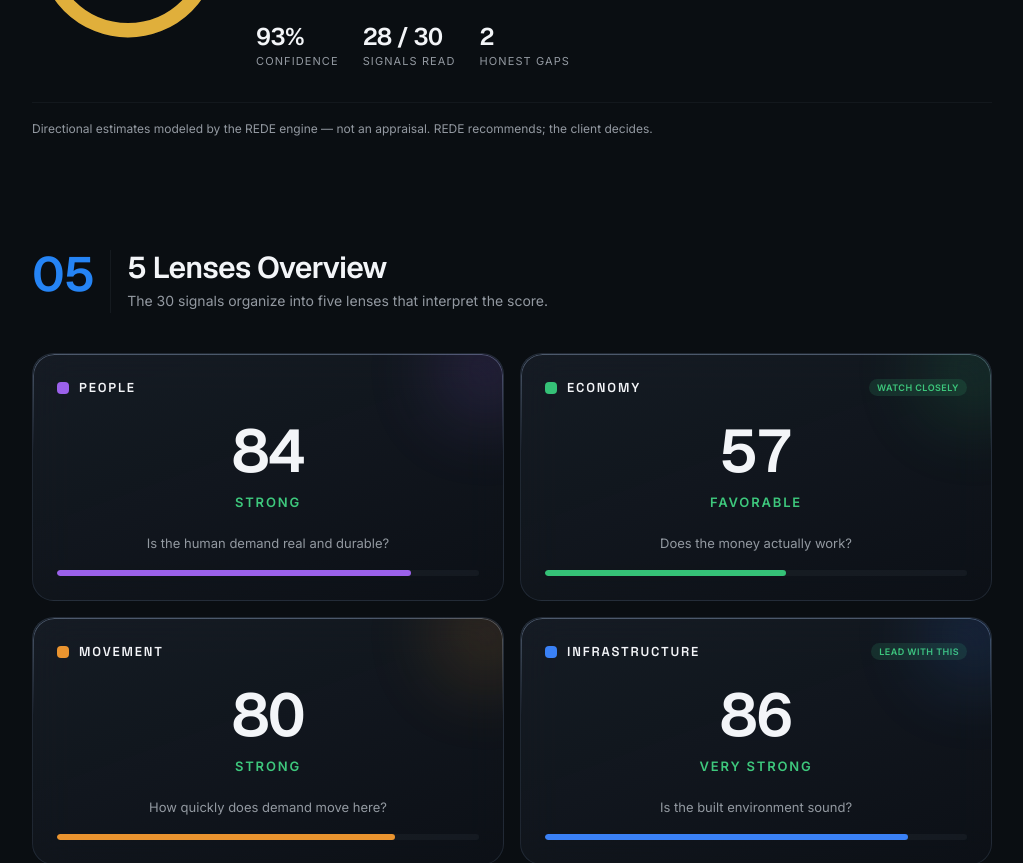
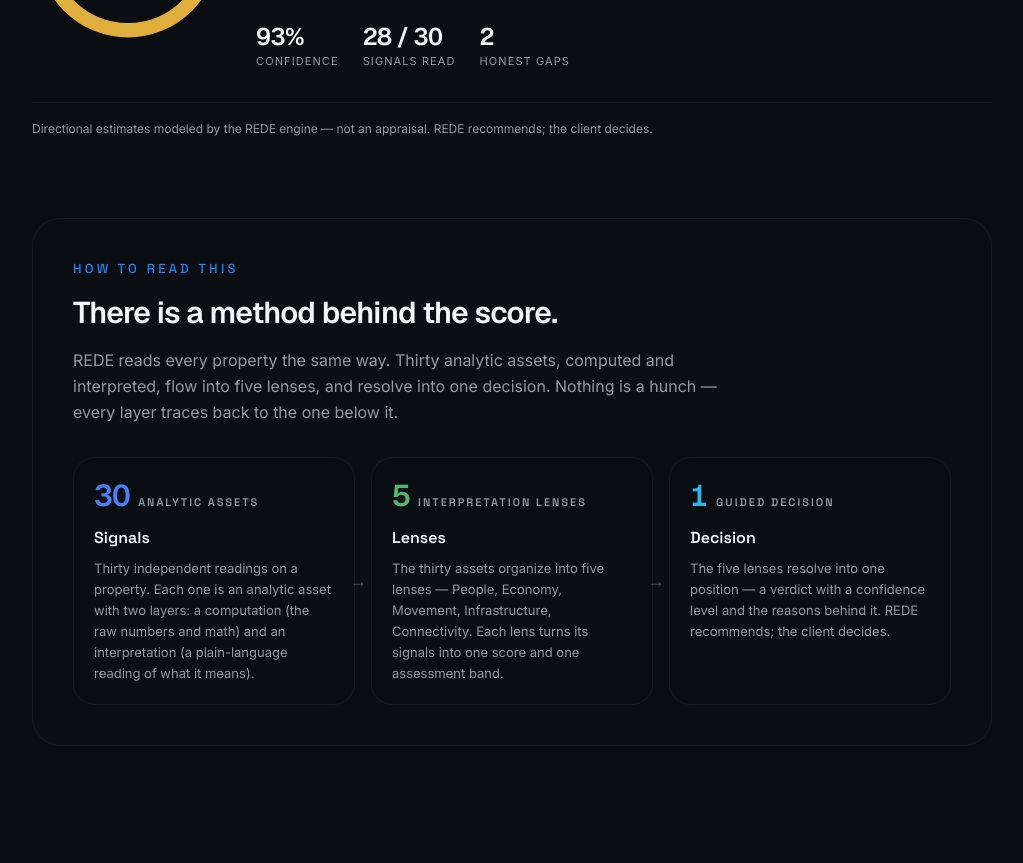
Before and after one commit to plaveo/rede-product-launch, a Next.js app: page /result in a window 1280 px wide. Shown: the part 420-1283 px from the top of the page, without its empty margins (128-1151 px from the left). Built offline with nearby package versions, Linux system fonts and the light colour scheme.

Commit message:
feat: add ResultGuide component and update ResultBriefing layout
Added new ResultGuide component and modified ResultBriefing to streamline the client briefing process.

Co-authored-by: plaveo <295729336+plaveo@users.noreply.github.com>

```diff
--- a/app/result/page.tsx
+++ b/app/result/page.tsx
@@ -1,6 +1,7 @@
 import type { Metadata } from 'next'
 import { buildResult } from '@/lib/rede/result'
 import { ResultVerdict } from '@/components/rede/result/result-verdict'
+import { ResultGuide } from '@/components/rede/result/result-guide'
 import { ResultLenses } from '@/components/rede/result/result-lenses'
 import { ResultSignals } from '@/components/rede/result/result-signals'
 import { ResultBriefing } from '@/components/rede/result/result-briefing'
@@ -17,6 +18,7 @@ export default function ResultPage() {
   return (
     <main className="min-h-screen bg-background">
       <ResultVerdict result={result} />
+      <ResultGuide />
       <ResultLenses
         lenses={result.lenses}
         highlightKey={result.highlight.key}
--- a/components/rede/result/result-briefing.tsx
+++ b/components/rede/result/result-briefing.tsx
@@ -1,7 +1,7 @@
 import type { ReedResult } from '@/lib/rede/result'
 
 export function ResultBriefing({ result }: { result: ReedResult }) {
-  const { briefing, watchOuts, property } = result
+  const { briefing, watchOuts } = result
 
   return (
     <section className="mx-auto max-w-5xl px-5 py-20 md:px-8 md:py-28">
@@ -12,8 +12,8 @@ export function ResultBriefing({ result }: { result: ReedResult }) {
         What to say. What to watch.
       </h2>
       <p className="mt-4 max-w-xl text-pretty text-base leading-relaxed text-muted-foreground">
-        The report in plain language — the position you can take into a client
-        meeting, and the risks you should raise before you do.
+        The short version — what to lead with, and what to raise before the client
+        asks.
       </p>
 
       <div className="mt-10 grid gap-4 md:grid-cols-2">
@@ -68,14 +68,10 @@ export function ResultBriefing({ result }: { result: ReedResult }) {
         </div>
       </div>
 
-      {/* closing line */}
-      <div className="mt-6 rounded-[24px] border border-primary/25 bg-primary/5 p-6 md:p-7">
-        <p className="text-pretty text-base leading-relaxed text-foreground md:text-lg">
-          <span className="font-semibold">{property.name}</span> is a position you
-          can defend — strong demand and location, priced at the top of the market,
-          with two gaps to verify. Present the evidence, and let the client decide.
-        </p>
-      </div>
+      {/* one-line close */}
+      <p className="mt-6 text-pretty text-sm leading-relaxed text-muted-foreground">
+        Present the evidence. <span className="text-foreground">The client decides.</span>
+      </p>
     </section>
   )
 }
--- /dev/null
+++ b/components/rede/result/result-guide.tsx
@@ -0,0 +1,77 @@
+const STEPS = [
+  {
+    count: '30',
+    label: 'Analytic Assets',
+    title: 'Signals',
+    body: 'Thirty independent readings on a property. Each one is an analytic asset with two layers: a computation (the raw numbers and math) and an interpretation (a plain-language reading of what it means).',
+    tone: 'oklch(0.62 0.19 264)',
+  },
+  {
+    count: '5',
+    label: 'Interpretation Lenses',
+    title: 'Lenses',
+    body: 'The thirty assets organize into five lenses — People, Economy, Movement, Infrastructure, Connectivity. Each lens turns its signals into one score and one assessment band.',
+    tone: 'oklch(0.7 0.14 150)',
+  },
+  {
+    count: '1',
+    label: 'Guided Decision',
+    title: 'Decision',
+    body: 'The five lenses resolve into one position — a verdict with a confidence level and the reasons behind it. REDE recommends; the client decides.',
+    tone: 'oklch(0.72 0.13 230)',
+  },
+]
+
+export function ResultGuide() {
+  return (
+    <section className="mx-auto max-w-5xl px-5 py-16 md:px-8 md:py-20">
+      <div className="rounded-[28px] border border-border/60 bg-card/30 p-6 md:p-10">
+        <p className="font-rede text-[13px] font-medium uppercase tracking-[0.25em] text-primary">
+          How to read this
+        </p>
+        <h2 className="mt-4 text-balance font-display text-2xl font-semibold tracking-tight text-foreground md:text-3xl">
+          There is a method behind the score.
+        </h2>
+        <p className="mt-4 max-w-2xl text-pretty text-sm leading-relaxed text-muted-foreground md:text-base">
+          REDE reads every property the same way. Thirty analytic assets, computed
+          and interpreted, flow into five lenses, and resolve into one decision.
+          Nothing is a hunch — every layer traces back to the one below it.
+        </p>
+
+        <div className="mt-8 grid gap-4 md:grid-cols-3">
+          {STEPS.map((step, i) => (
+            <div key={step.title} className="relative">
+              <div className="flex h-full flex-col rounded-2xl border border-border/60 bg-background/50 p-5">
+                <div className="flex items-baseline gap-2">
+                  <span
+                    className="font-display text-3xl font-semibold tabular-nums"
+                    style={{ color: step.tone }}
+                  >
+                    {step.count}
+                  </span>
+                  <span className="font-rede text-[11px] font-semibold uppercase tracking-[0.18em] text-muted-foreground">
+                    {step.label}
+                  </span>
+                </div>
+                <h3 className="mt-3 font-rede text-base font-semibold text-foreground">
+                  {step.title}
+                </h3>
+                <p className="mt-2 text-[13px] leading-relaxed text-muted-foreground">
+                  {step.body}
+                </p>
+              </div>
+              {i < STEPS.length - 1 ? (
+                <span
+                  aria-hidden
+                  className="pointer-events-none absolute -right-3 top-1/2 z-10 hidden -translate-y-1/2 text-lg text-muted-foreground/50 md:block"
+                >
+                  →
+                </span>
+              ) : null}
+            </div>
+          ))}
+        </div>
+      </div>
+    </section>
+  )
+}
--- a/components/rede/result/result-signals.tsx
+++ b/components/rede/result/result-signals.tsx
@@ -28,11 +28,12 @@ export function ResultSignals({
         The Evidence
       </p>
       <h2 className="mt-4 text-balance font-display text-3xl font-semibold tracking-tight text-foreground md:text-4xl">
-        Thirty signals. Nothing hidden.
+        Thirty analytic assets. Nothing hidden.
       </h2>
       <p className="mt-4 max-w-xl text-pretty text-base leading-relaxed text-muted-foreground">
-        Every lens score traces back to real readings. Where data is missing, REDE
-        says so — {gapCount} of {signalCount} signals are marked as honest gaps.
+        Each asset carries a computation and an interpretation. Every lens score
+        traces back to these readings — and where data is missing, REDE says so:{' '}
+        {gapCount} of {signalCount} are marked as honest gaps.
       </p>
 
       <div className="mt-10 flex flex-col gap-3">
```
